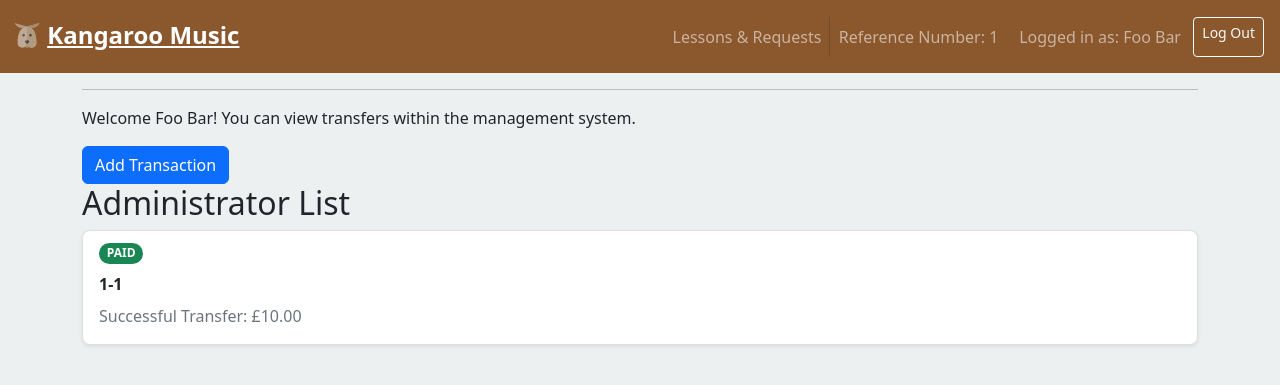
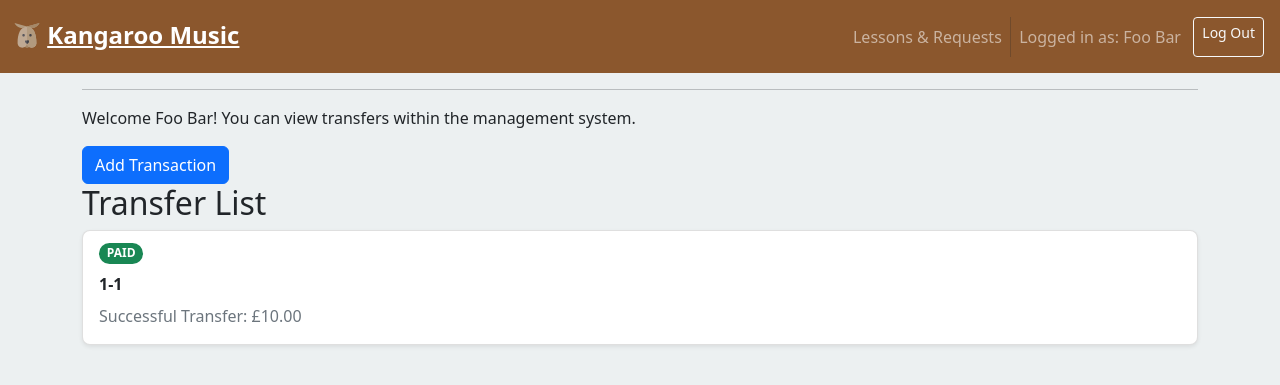
Before and after one commit to ubkh/seg-msms, a Django app: template lessons/templates/transfer/transfers.html in a window 1280 px wide. Shown: the top 385 px of the page. Run offline with Django 4.2, Linux system fonts and the light colour scheme; the template is opened without the code that fills it: values that come from a table or form of the project are taken from there, others are empty; a user stored in the database is signed in; data comes from the database, SQL or seed files in the repository; tables that the repository leaves empty hold one stand-in row (values such as "Sample post").

Commit message:
Redesign user group hierarchy

```diff
--- a/lessons/templates/home/home.html
+++ b/lessons/templates/home/home.html
@@ -7,8 +7,6 @@
             {% include 'home/student_home.html' %}
         {%  elif group.name == "Administrator" %}
             {% include 'home/administrator_home.html' %}
-        {%  elif group.name == "Director" %}
-            {% include 'home/administrator_home.html' %}
         {% endif %}
     {% endfor %}
 {% endblock %}
--- a/lessons/templates/partials/navbar.html
+++ b/lessons/templates/partials/navbar.html
@@ -21,18 +21,17 @@
 
                     {% for group in user.groups.all %}
 
-                        {% if group.name == 'Administrator' or group.name == 'Director' %}
+                        {% if group.name == 'Administrator'%}
                             <a class="nav-link" href="{% url 'transfers' %}">Transfers</a>
                         {% endif %}
 
-                        {% if group.name == 'Director' %}
+                        {% if group.name == 'Super-administrator' %}
                             <a class="nav-link" href="{% url 'administrators' %}">Administrators</a>
                         {% endif %}
 
                     {% endfor %}
 
                     <div class="vr"></div>
-                    <span class="navbar-text">&nbsp&nbspReference Number: {{ user.id }}&nbsp&nbsp&nbsp</span> <!-- DELETE -->
                     <span class="navbar-text">&nbsp&nbspLogged in as: {{ user.first_name }} {{ user.last_name }}&nbsp&nbsp</span>
                     <a class="btn btn-outline-light mx-1 btn-sm" role="button" href="{% url 'log_out' %}">Log Out</a>
                 {% else %}
--- a/lessons/templates/transfer/transfers.html
+++ b/lessons/templates/transfer/transfers.html
@@ -5,7 +5,7 @@
     <hr>
     <p>Welcome {{ user.first_name }} {{ user.last_name }}! You can view transfers within the management system.</p>
     <a class="btn btn-primary" href="{% url 'create_transfer' %}">Add Transaction</a>
-    <h2>Administrator List</h2>
+    <h2>Transfer List</h2>
     <div class="list-group">
         {% for transfer in transfers %}
             <li class="list-group-item d-flex justify-content-between align-items-start px-2 rounded-3 mb-3 shadow-sm">
```
Also changed, not shown: lessons/helpers.py (+9 -4 lines), lessons/management/commands/seed.py (+7 -3 lines).
